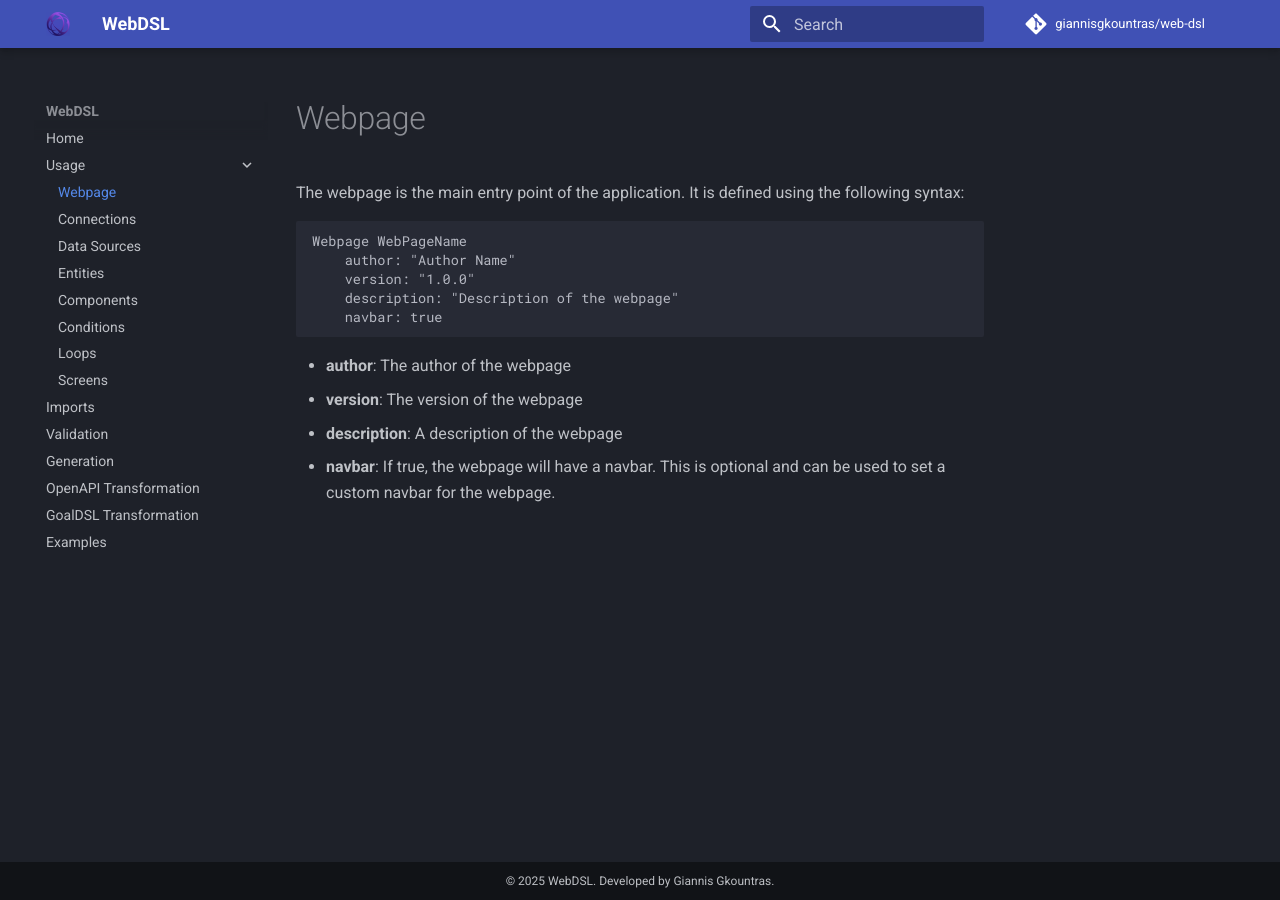
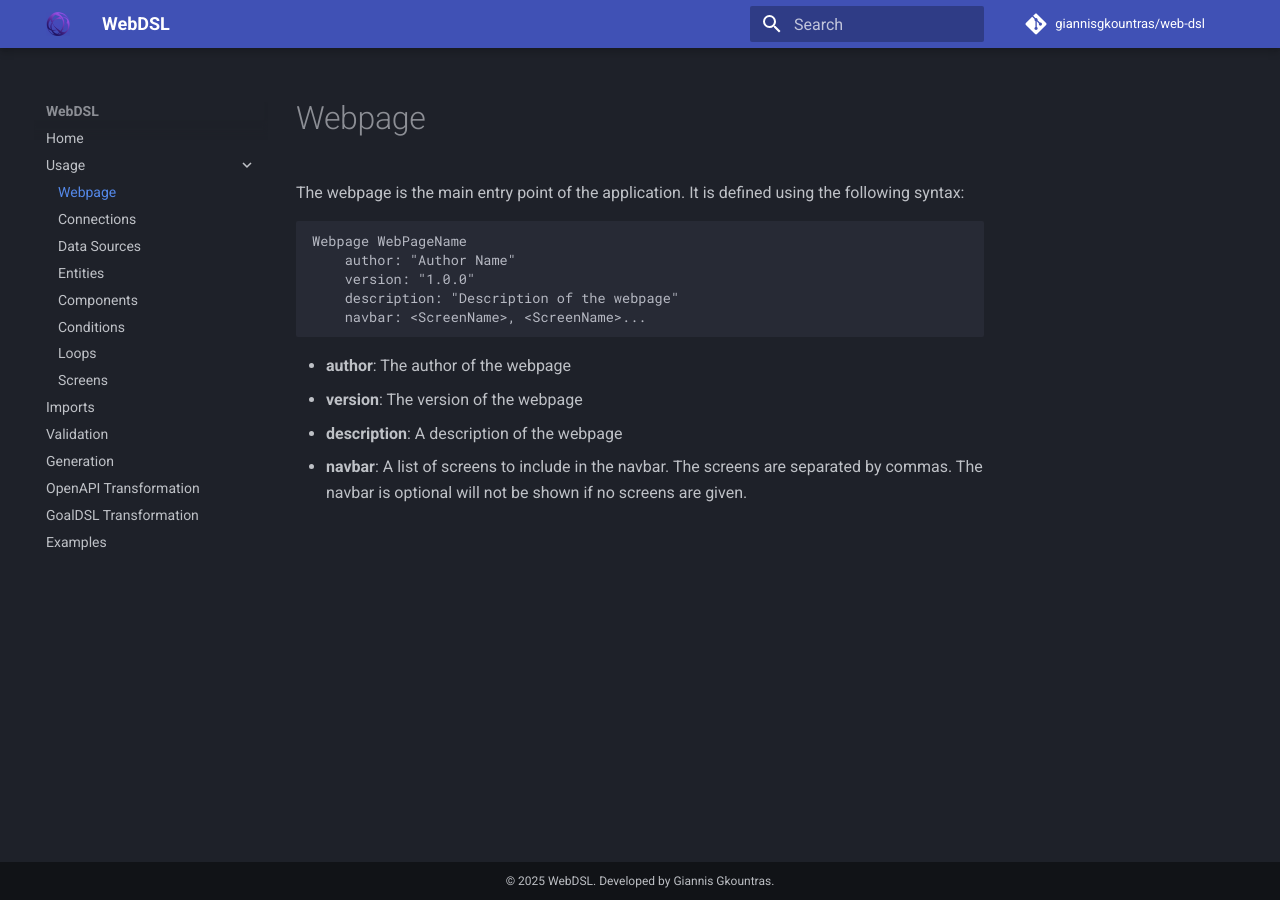
Before and after one commit to giannisgkountras/web-dsl-page, an MkDocs documentation site: the page built from mkdocs-src/webpage.md, in a window 1280 px wide. Built offline with MkDocs 1.6.1 and Material for MkDocs 9.7.7, drawn with Linux system fonts in a browser that asks for light colours; comment, search, counter and statistics services are not loaded.

Commit message:
Updated docs

````diff
--- a/docs/webpage/index.html
+++ b/docs/webpage/index.html
@@ -649,13 +649,13 @@
     author: &quot;Author Name&quot;
     version: &quot;1.0.0&quot;
     description: &quot;Description of the webpage&quot;
-    navbar: true
+    navbar: &lt;ScreenName&gt;, &lt;ScreenName&gt;...
 </code></pre>
 <ul>
 <li><strong>author</strong>: The author of the webpage</li>
 <li><strong>version</strong>: The version of the webpage</li>
 <li><strong>description</strong>: A description of the webpage</li>
-<li><strong>navbar</strong>: If true, the webpage will have a navbar. This is optional and can be used to set a custom navbar for the webpage.</li>
+<li><strong>navbar</strong>: A list of screens to include in the navbar. The screens are separated by commas. The navbar is optional will not be shown if no screens are given.</li>
 </ul>
 
 
--- a/mkdocs-src/webpage.md
+++ b/mkdocs-src/webpage.md
@@ -5,10 +5,10 @@ Webpage WebPageName
     author: "Author Name"
     version: "1.0.0"
     description: "Description of the webpage"
-    navbar: true
+    navbar: <ScreenName>, <ScreenName>...
 ```
 
 -   **author**: The author of the webpage
 -   **version**: The version of the webpage
 -   **description**: A description of the webpage
--   **navbar**: If true, the webpage will have a navbar. This is optional and can be used to set a custom navbar for the webpage.
+-   **navbar**: A list of screens to include in the navbar. The screens are separated by commas. The navbar is optional will not be shown if no screens are given.
````
Also changed, not shown: docs/search/search_index.json (+1 -1 lines), 1 other file.
